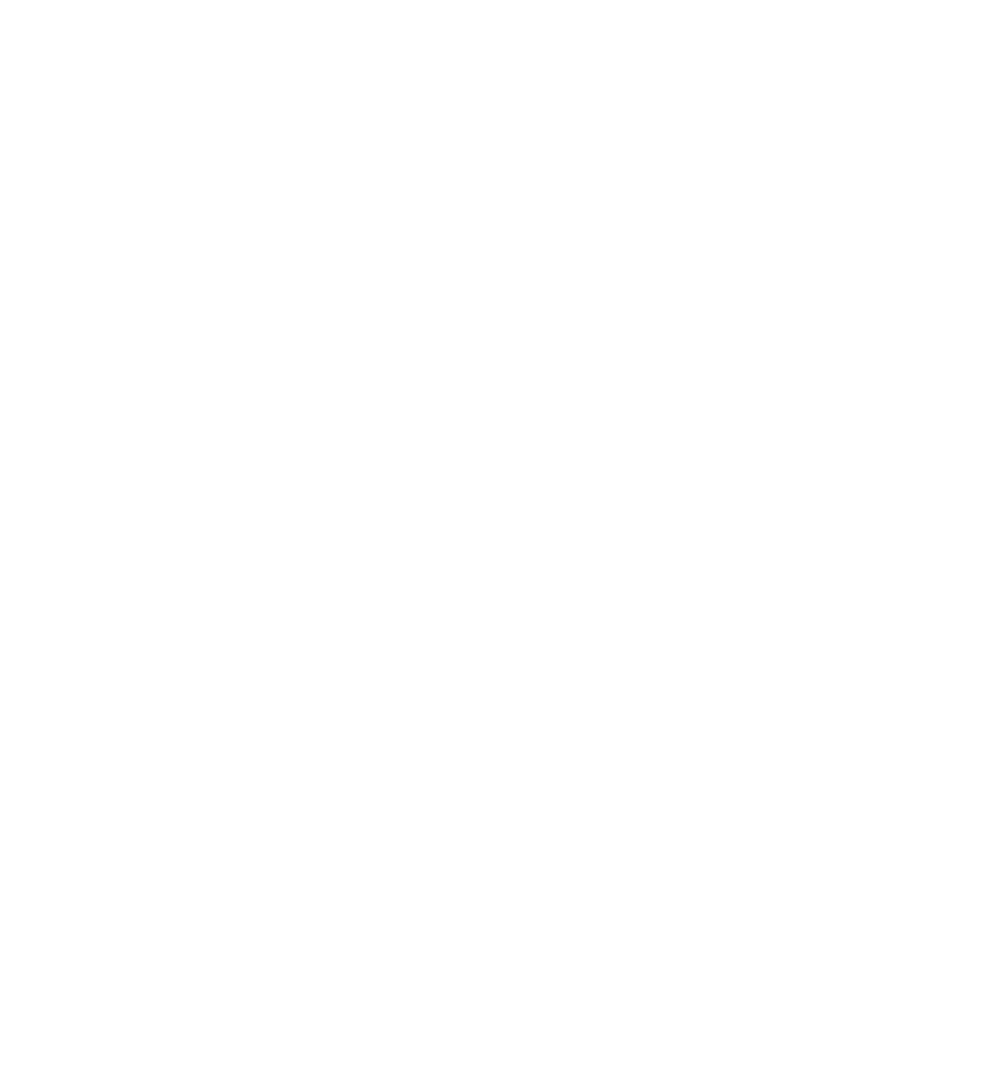
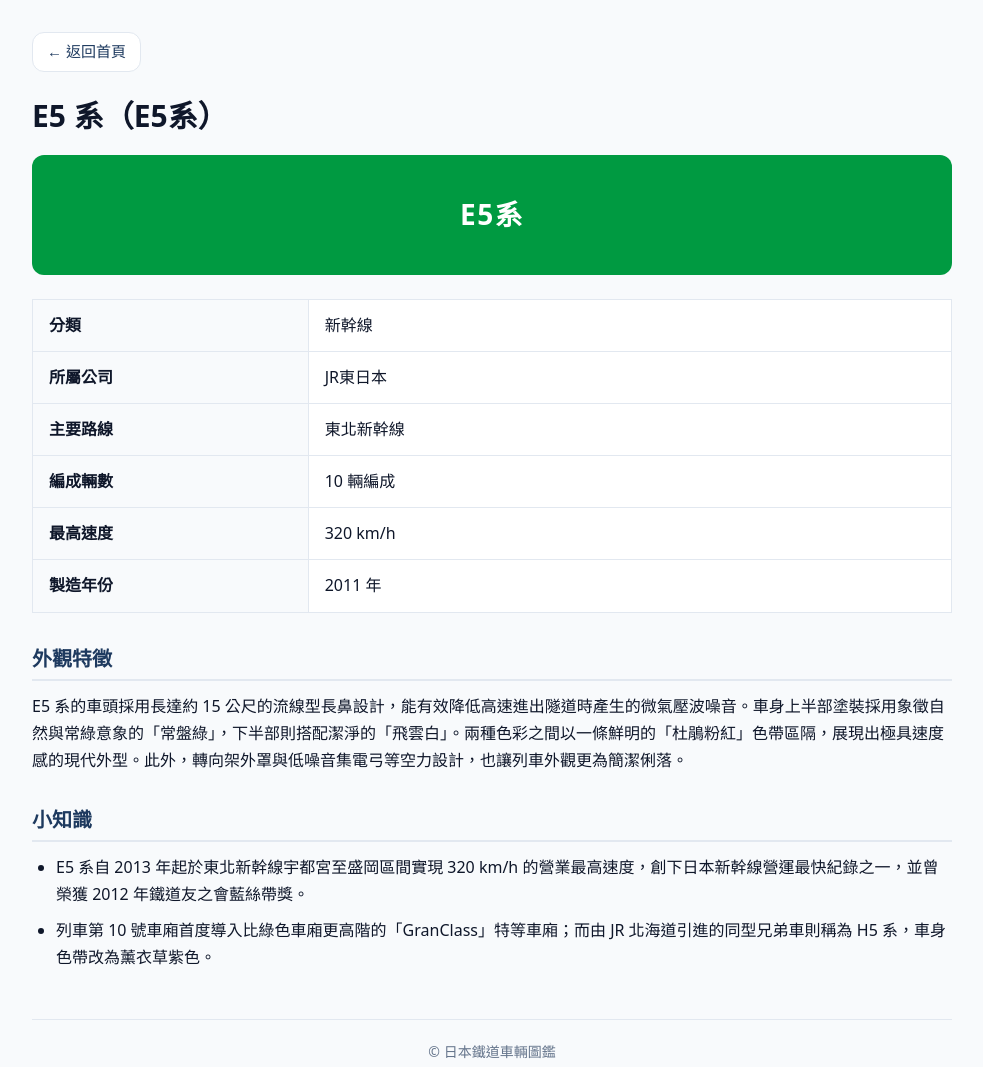
Before and after one commit to ab921202/jp-rail-zukan, a plain HTML site: page templates/car-template.html in a window 1280 px wide. Shown: the whole page, without its empty margins (148-1131 px from the left). Before the commit the page ends 800 px from the top, so only its background shows below. Drawn offline with Linux system fonts and the light colour scheme.

Commit message:
Create car-template.html for E5 series details

```diff
--- a/templates/car-template.html
+++ b/templates/car-template.html
@@ -1 +1,81 @@
-<!-- placeholder -->
+<!DOCTYPE html>
+<html lang="zh-Hant">
+<head>
+  <meta charset="UTF-8">
+  <meta name="viewport" content="width=device-width, initial-scale=1.0">
+  <!-- 以下請依車型填入 -->
+  <title>E5 系（E5系） — 日本鐵道車輛圖鑑</title>
+  <link rel="stylesheet" href="../assets/style.css">
+</head>
+<body>
+  <header class="site-header">
+    <a class="back-link" href="../index.html">← 返回首頁</a>
+  </header>
+
+  <main>
+    <!-- 以下請依車型填入：車名與代表色塊（data-car-id 須對應 data.js 中的 id） -->
+    <h1>E5 系（E5系）</h1>
+    <div class="car-color-block" data-car-id="shinkansen-e5">E5系</div>
+
+    <!-- 以下請依車型填入：基本資料 -->
+    <table>
+      <tbody>
+        <tr>
+          <th scope="row">分類</th>
+          <td>新幹線</td>
+        </tr>
+        <tr>
+          <th scope="row">所屬公司</th>
+          <td>JR東日本</td>
+        </tr>
+        <tr>
+          <th scope="row">主要路線</th>
+          <td>東北新幹線</td>
+        </tr>
+        <tr>
+          <th scope="row">編成輛數</th>
+          <td>10 輛編成</td>
+        </tr>
+        <tr>
+          <th scope="row">最高速度</th>
+          <td>320 km/h</td>
+        </tr>
+        <tr>
+          <th scope="row">製造年份</th>
+          <td>2011 年</td>
+        </tr>
+      </tbody>
+    </table>
+
+    <!-- 以下請依車型填入：外觀特徵（3～5 句） -->
+    <h2>外觀特徵</h2>
+    <p>E5 系的車頭採用長達約 15 公尺的流線型長鼻設計，能有效降低高速進出隧道時產生的微氣壓波噪音。車身上半部塗裝採用象徵自然與常綠意象的「常盤綠」，下半部則搭配潔淨的「飛雲白」。兩種色彩之間以一條鮮明的「杜鵑粉紅」色帶區隔，展現出極具速度感的現代外型。此外，轉向架外罩與低噪音集電弓等空力設計，也讓列車外觀更為簡潔俐落。</p>
+
+    <!-- 以下請依車型填入：小知識（1～2 條） -->
+    <h2>小知識</h2>
+    <ul>
+      <li>E5 系自 2013 年起於東北新幹線宇都宮至盛岡區間實現 320 km/h 的營業最高速度，創下日本新幹線營運最快紀錄之一，並曾榮獲 2012 年鐵道友之會藍絲帶獎。</li>
+      <li>列車第 10 號車廂首度導入比綠色車廂更高階的「GranClass」特等車廂；而由 JR 北海道引進的同型兄弟車則稱為 H5 系，車身色帶改為薰衣草紫色。</li>
+    </ul>
+  </main>
+
+  <footer>© 日本鐵道車輛圖鑑</footer>
+
+  <script src="../assets/data.js"></script>
+  <script>
+    (function () {
+      const colorBlock = document.querySelector(".car-color-block");
+      if (!colorBlock || typeof CARS === "undefined") {
+        return;
+      }
+      const fileId = window.location.pathname.split("/").pop().replace(/\.html$/i, "");
+      const car =
+        CARS.find((item) => item.id === fileId) ||
+        CARS.find((item) => item.id === colorBlock.dataset.carId);
+      if (car) {
+        colorBlock.style.backgroundColor = car.color;
+      }
+    })();
+  </script>
+</body>
+</html>
```
